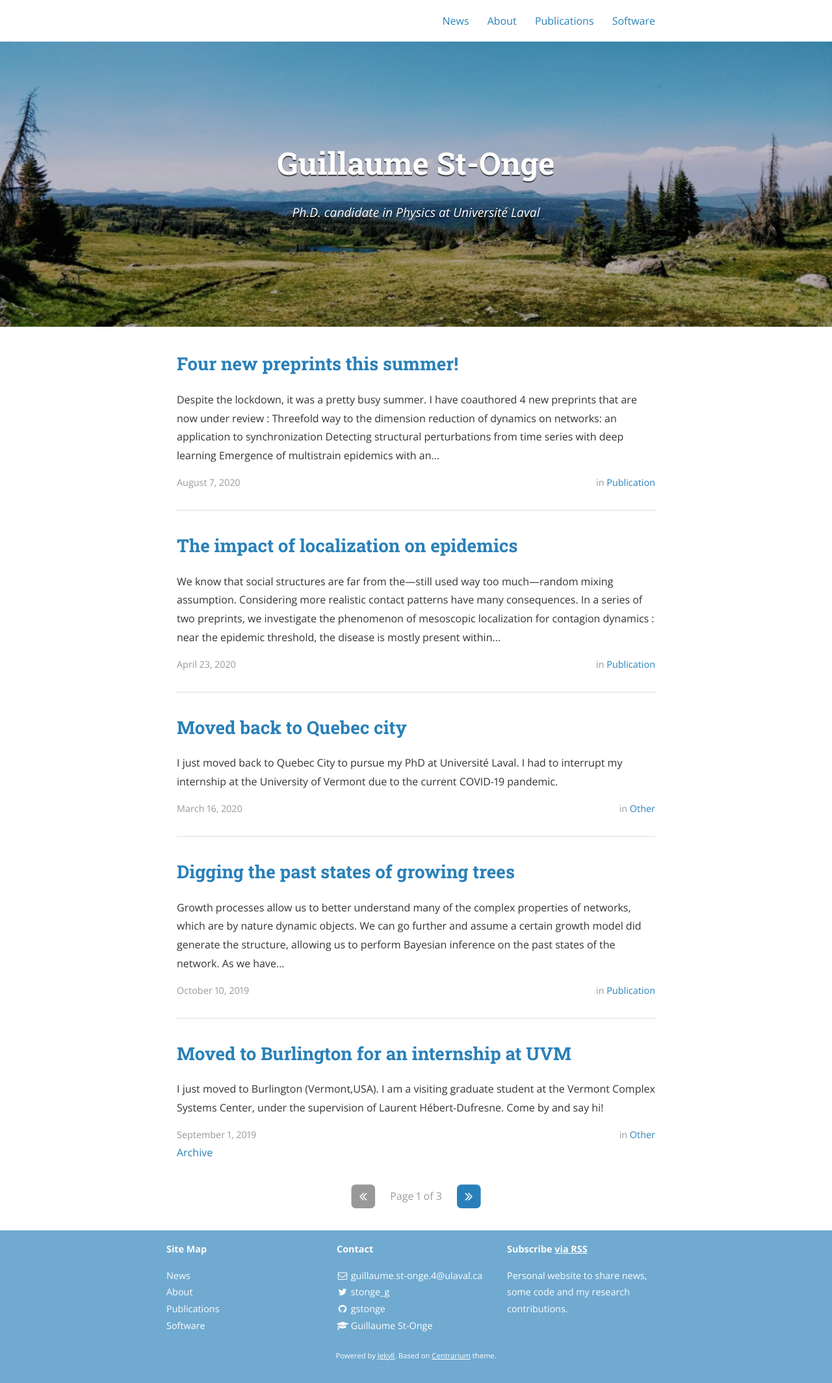
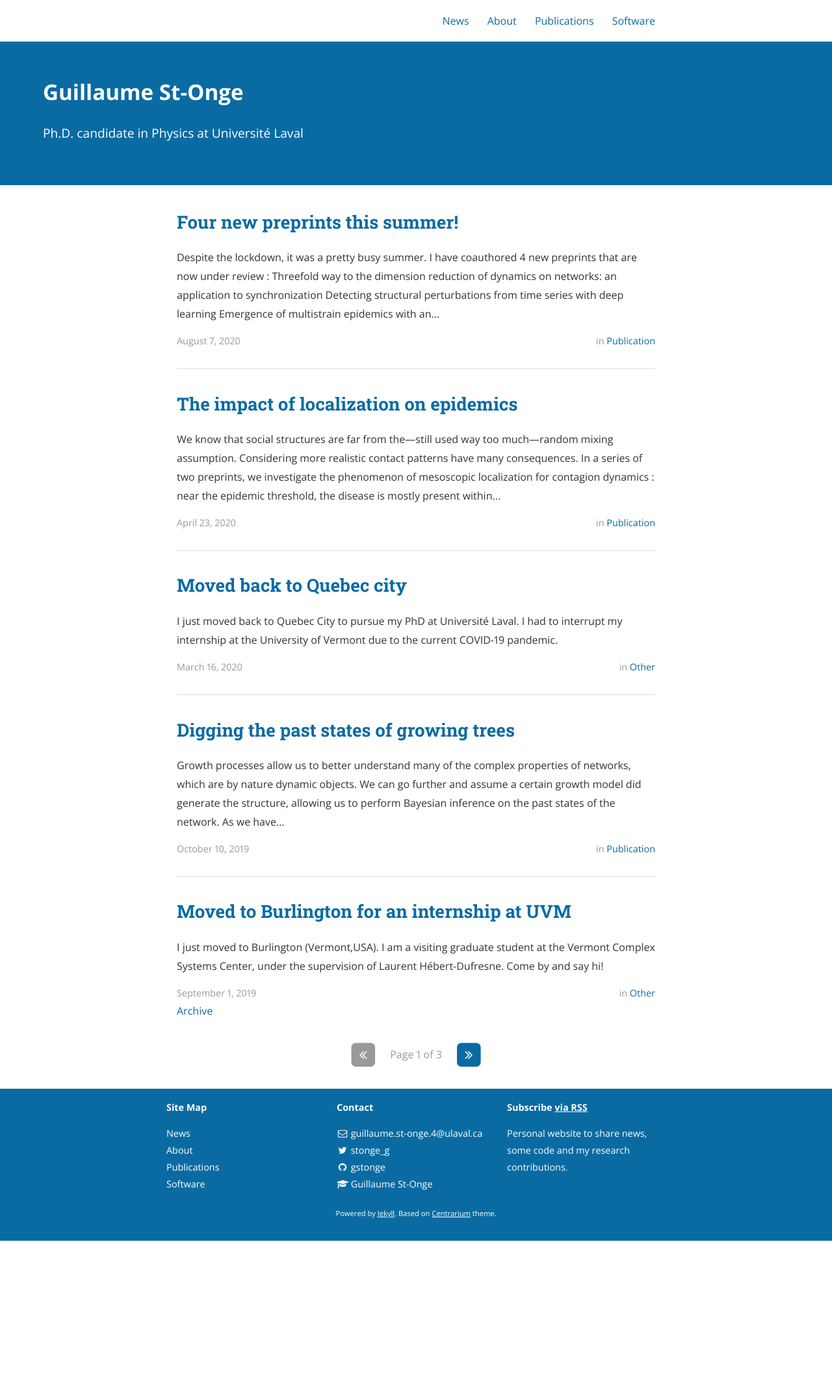
Before and after one commit to gstonge/gstonge.github.io, a Jekyll site: the page built from index.html, in a window 1280 px wide. Shown: the whole page at 65% size. Built offline with Jekyll 4.4.1, drawn with Linux system fonts in a browser that asks for light colours; nearby versions of some CDN libraries; the list of posts is cut into pages by our own code; after the commit the page ends 1910 px from its top, so only the background shows below that.

Commit message:
change style

```diff
--- a/_sass/_layout.scss
+++ b/_sass/_layout.scss
@@ -74,10 +74,10 @@ pre code.hljs {
 	text-align: center;
 	&.has-cover {
 		color: $white;
-		text-shadow: 0 2px 1px rgba(0,0,0,0.67) !important;
 		background-position: 50% 50%;
 		background-size: cover;
 		.title {
+            font-family: $heading-font-family;
 			font-size: modular-scale(6);
 		}
 		.subtitle, .info {
@@ -85,12 +85,11 @@ pre code.hljs {
 		}
 	}
 	.scrim {
-		padding: 3em 1em;
+        padding: 3em 1em;
 		&.has-cover {
-			background-color: rgba(0,0,0,0.2);
-			padding: 6em 1em !important;
+            //padding: 6em 1em !important;
 			@include media($tablet) {
-				padding: 9em 1em !important;
+				//padding: 9em 1em !important;
 			}
 		}
 	}
@@ -246,14 +245,16 @@ pre code.hljs {
 	}
 	.site-header-container {
 		color: $white;
-		text-shadow: 0 2px 1px rgba(0,0,0,0.33);
-		background-color: $highlight-color;
+		background-color: $action-color;
 		.site-header{
+            text-align: left;
 			.title {
-				font-size: modular-scale(6);
+                font-family: $base-font-family;
+                padding-left:50px;
+				font-size: modular-scale(4);
 			}
 			.subtitle {
-				font-style: italic;
+                padding-left:50px;
 				font-size: modular-scale(1);
 			}
 		}
@@ -386,7 +387,7 @@ pre code.hljs {
 .site-footer {
 	$link-color: $white;
 	padding: 1em 1em 2em 1em;
-	background-color: $highlight-color;
+	background-color: $action-color;
 	color: $white;
 	a {
 	  color: $link-color;
--- a/_sass/base/_variables.scss
+++ b/_sass/base/_variables.scss
@@ -29,7 +29,7 @@ $white: #fff;
 // Flat UI Colors. For more, see http://flatuicolors.com/
 $turquoise: #1abc9c;	// Turqoise
 $green: #27ae60;	  	// Nephritis
-$blue: #2980b9;				// Belize Hole
+$blue: #0a6ba3;				// custom
 $purple: #8e44ad;			// Wisteria
 $orange: #d35400;			// Pumpkin
 $red:	#c0392b;				// Pomegranate
@@ -41,7 +41,7 @@ $bc-red: #bc0000;
 $base-background-color: #fff;
 $base-font-color: $dark-gray;
 $action-color: $blue;
-$highlight-color: tint($action-color, 33%);
+$highlight-color: tint($action-color, 50%);
 
 // Border
 $base-border-color: $light-gray;
```
Also changed, not shown: assets/header_image.jpg (deleted), 1 other file.
